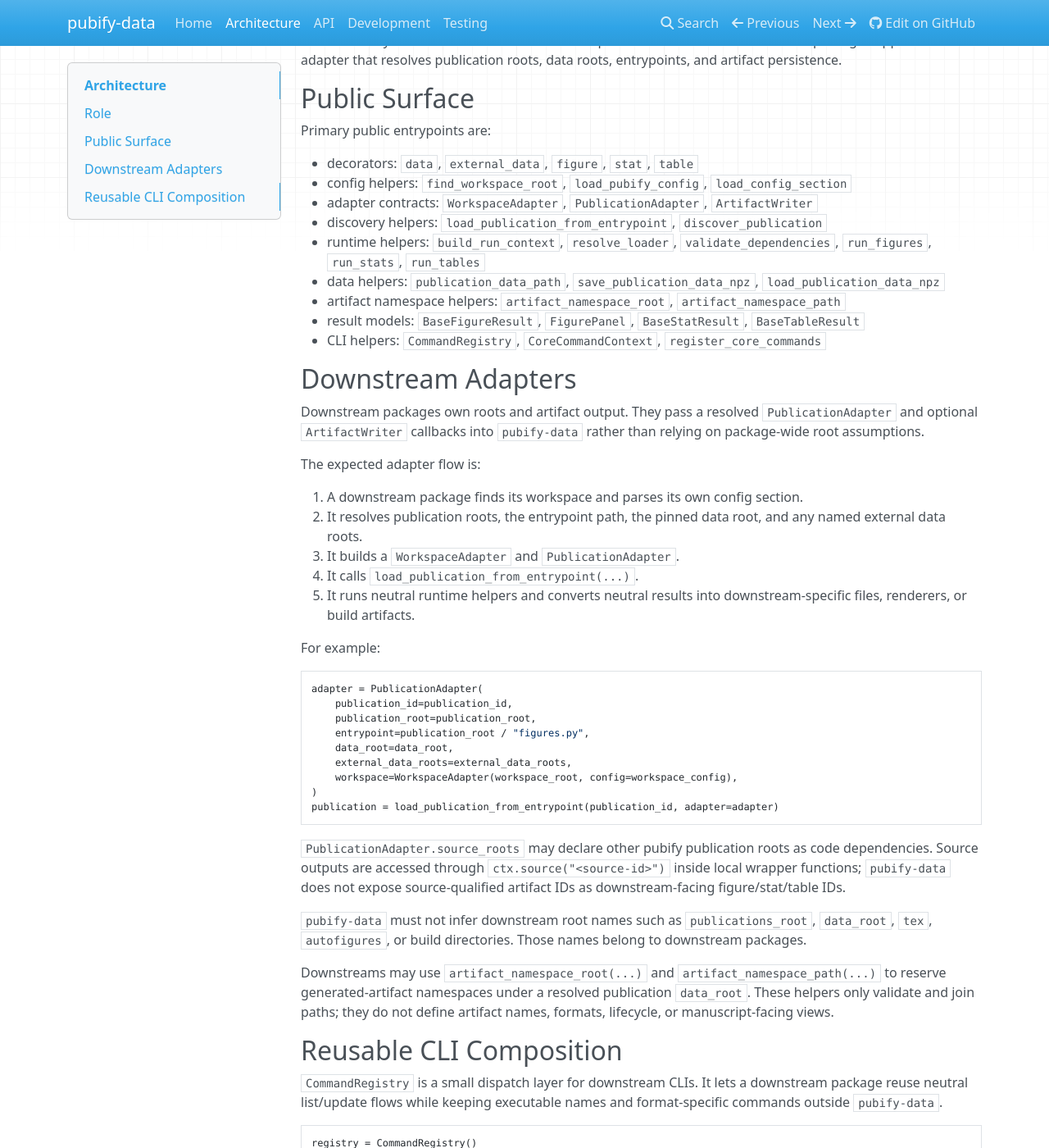
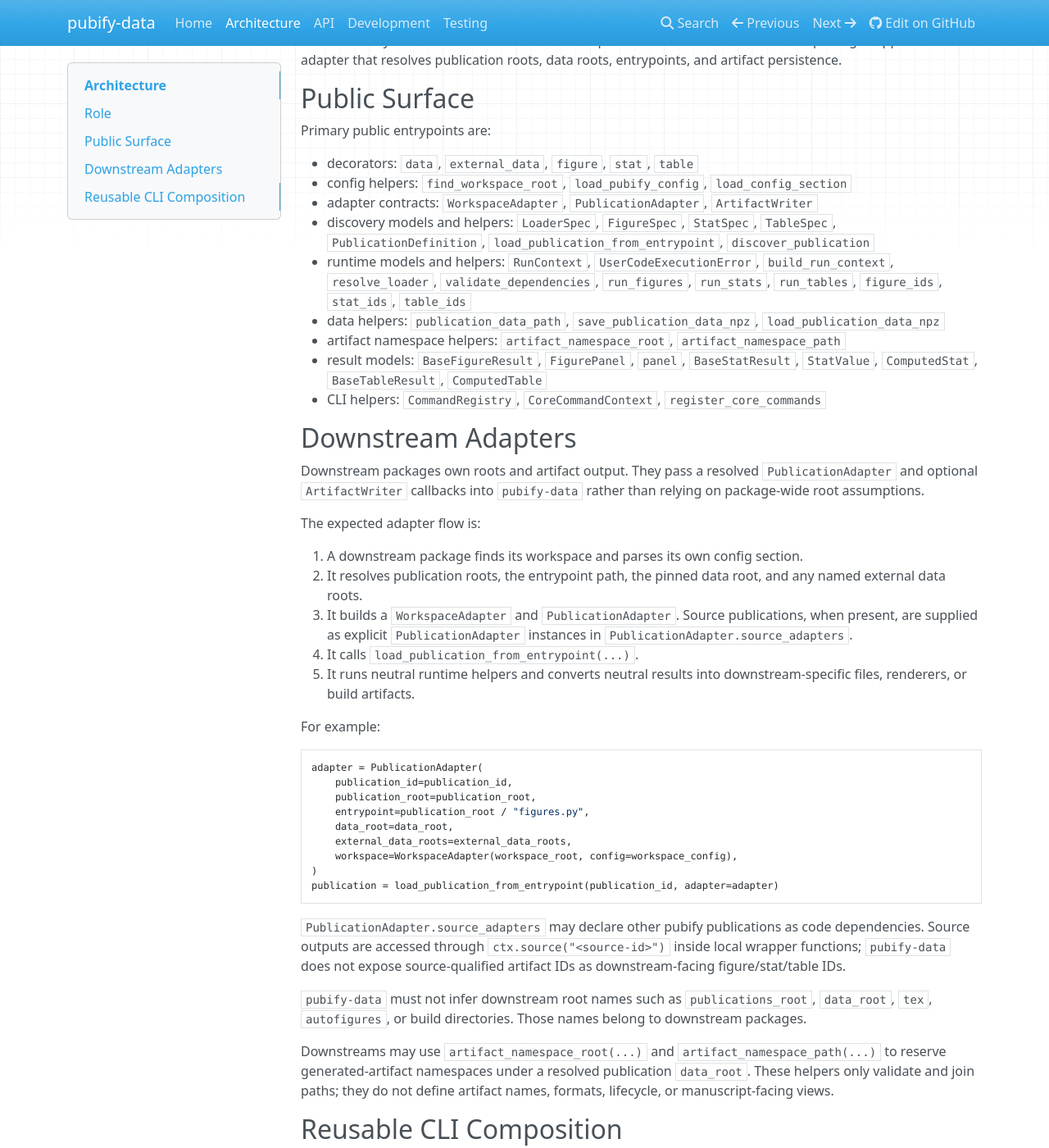
Before and after one commit to nvnunes/pubify-data, an MkDocs documentation site: the page built from docs/architecture.md, in a window 1280 px wide and 1400 px high, scrolled down 224 px. Shown: the whole window at 82% size. Built offline with MkDocs 1.6.1, drawn with Linux system fonts in a browser that asks for light colours; nearby versions of some CDN libraries.

Commit message:
stabilize shared runtime and public docs

````diff
--- a/docs/architecture.md
+++ b/docs/architecture.md
@@ -15,11 +15,17 @@ Primary public entrypoints are:
 - decorators: `data`, `external_data`, `figure`, `stat`, `table`
 - config helpers: `find_workspace_root`, `load_pubify_config`, `load_config_section`
 - adapter contracts: `WorkspaceAdapter`, `PublicationAdapter`, `ArtifactWriter`
-- discovery helpers: `load_publication_from_entrypoint`, `discover_publication`
-- runtime helpers: `build_run_context`, `resolve_loader`, `validate_dependencies`, `run_figures`, `run_stats`, `run_tables`
+- discovery models and helpers: `LoaderSpec`, `FigureSpec`, `StatSpec`,
+  `TableSpec`, `PublicationDefinition`, `load_publication_from_entrypoint`,
+  `discover_publication`
+- runtime models and helpers: `RunContext`, `UserCodeExecutionError`,
+  `build_run_context`, `resolve_loader`, `validate_dependencies`,
+  `run_figures`, `run_stats`, `run_tables`, `figure_ids`, `stat_ids`,
+  `table_ids`
 - data helpers: `publication_data_path`, `save_publication_data_npz`, `load_publication_data_npz`
 - artifact namespace helpers: `artifact_namespace_root`, `artifact_namespace_path`
-- result models: `BaseFigureResult`, `FigurePanel`, `BaseStatResult`, `BaseTableResult`
+- result models: `BaseFigureResult`, `FigurePanel`, `panel`, `BaseStatResult`,
+  `StatValue`, `ComputedStat`, `BaseTableResult`, `ComputedTable`
 - CLI helpers: `CommandRegistry`, `CoreCommandContext`, `register_core_commands`
 
 ## Downstream Adapters
@@ -31,7 +37,9 @@ The expected adapter flow is:
 1. A downstream package finds its workspace and parses its own config section.
 2. It resolves publication roots, the entrypoint path, the pinned data root, and
    any named external data roots.
-3. It builds a `WorkspaceAdapter` and `PublicationAdapter`.
+3. It builds a `WorkspaceAdapter` and `PublicationAdapter`. Source publications,
+   when present, are supplied as explicit `PublicationAdapter` instances in
+   `PublicationAdapter.source_adapters`.
 4. It calls `load_publication_from_entrypoint(...)`.
 5. It runs neutral runtime helpers and converts neutral results into
    downstream-specific files, renderers, or build artifacts.
@@ -50,7 +58,7 @@ adapter = PublicationAdapter(
 publication = load_publication_from_entrypoint(publication_id, adapter=adapter)
 ```
 
-`PublicationAdapter.source_roots` may declare other pubify publication roots as
+`PublicationAdapter.source_adapters` may declare other pubify publications as
 code dependencies. Source outputs are accessed through
 `ctx.source("<source-id>")` inside local wrapper functions; `pubify-data` does
 not expose source-qualified artifact IDs as downstream-facing figure/stat/table
--- a/mkdocs.yml
+++ b/mkdocs.yml
@@ -1,4 +1,5 @@
 site_name: pubify-data
+site_url: https://nvnunes.github.io/pubify-data/
 site_description: TeX-agnostic publication data and artifact runtime
 repo_url: https://github.com/nvnunes/pubify-data
 nav:
--- a/pyproject.toml
+++ b/pyproject.toml
@@ -4,7 +4,7 @@ build-backend = "setuptools.build_meta"
 
 [project]
 name = "pubify-data"
-version = "0.1.0"
+version = "1.0.0"
 description = "TeX-agnostic publication data, artifact, and CLI runtime"
 readme = "README.md"
 requires-python = ">=3.10"
@@ -23,7 +23,8 @@ dev = [
 ]
 
 [project.urls]
-Documentation = "https://github.com/nvnunes/pubify-data"
+Homepage = "https://github.com/nvnunes/pubify-data"
+Documentation = "https://nvnunes.github.io/pubify-data/"
 Repository = "https://github.com/nvnunes/pubify-data"
 Changelog = "https://github.com/nvnunes/pubify-data/blob/main/CHANGELOG.md"
 
````
Also changed, not shown: AGENTS.md (+0 -29 lines), CHANGELOG.md (+1 -1 lines), README.md (+7 -6 lines), 4 other files.
